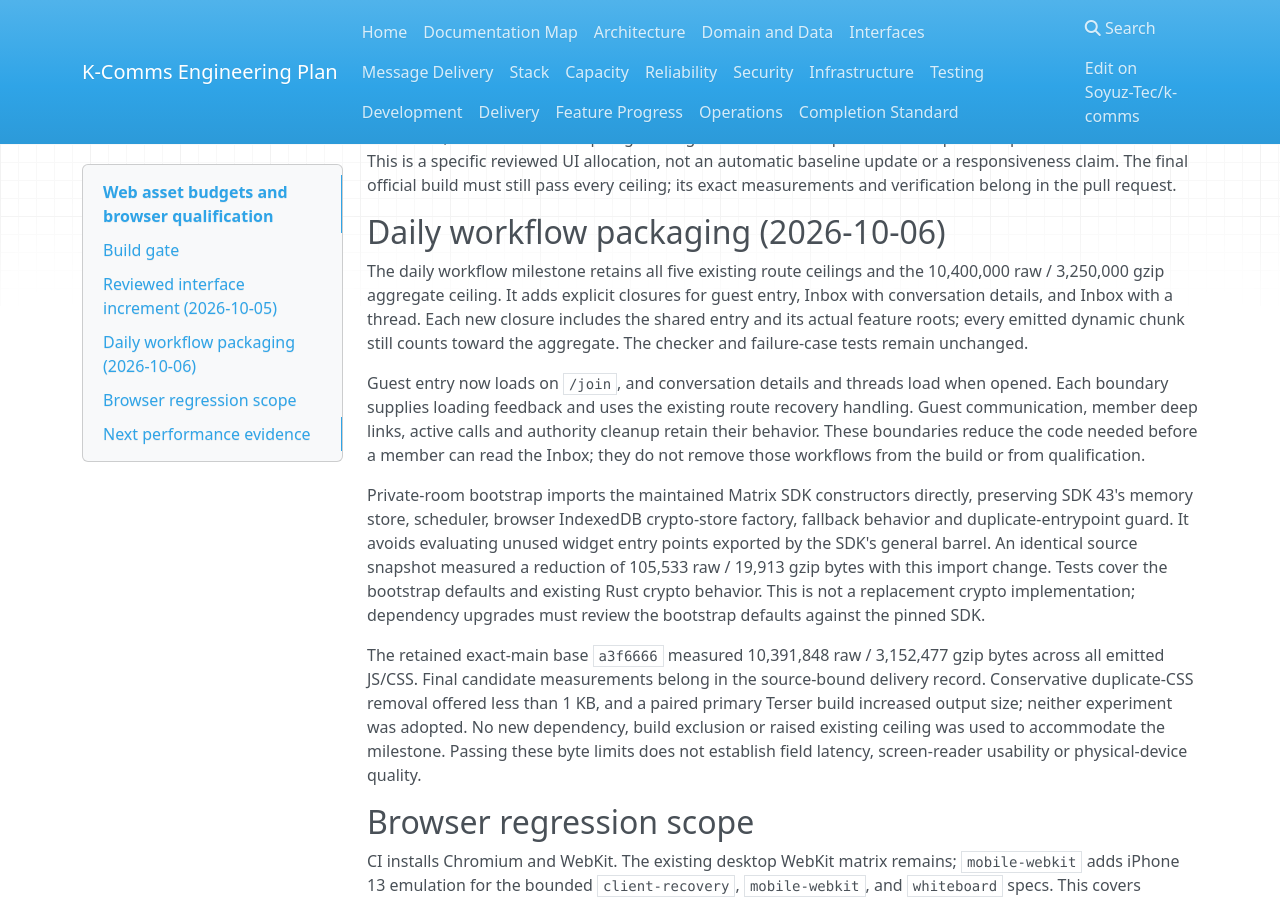
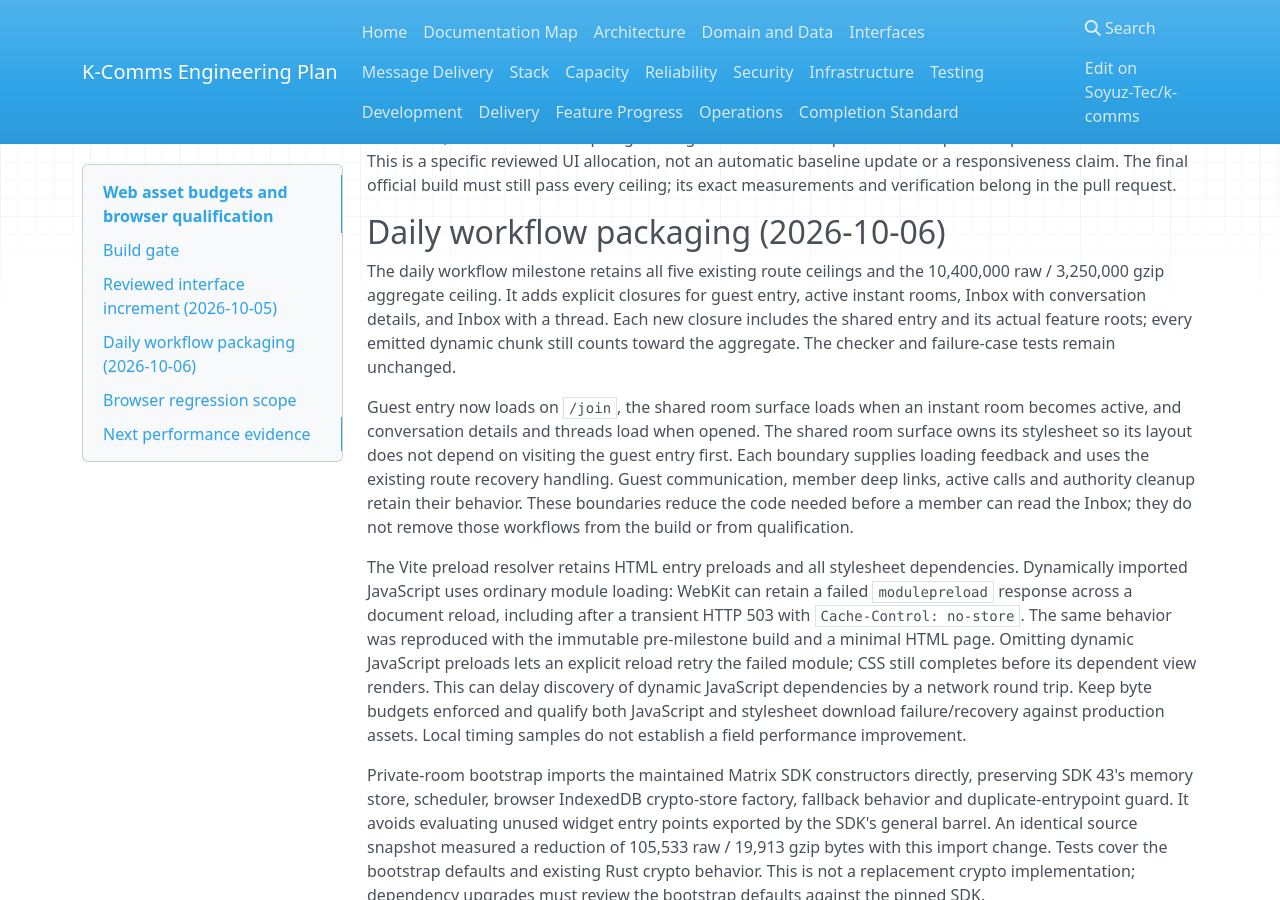
Before and after one commit to Soyuz-Tec/k-comms, an MkDocs documentation site: the page built from docs/11-testing-and-quality/web-performance-budgets.md, in a window 1280 px wide and 900 px high, scrolled down 1751 px. Built offline with MkDocs 1.6.1, drawn with Linux system fonts in a browser that asks for light colours; nearby versions of some CDN libraries.

Commit message:
fix: preserve room styles and recover failed browser modules

```diff
--- a/docs/11-testing-and-quality/web-performance-budgets.md
+++ b/docs/11-testing-and-quality/web-performance-budgets.md
@@ -81,17 +81,31 @@ its exact measurements and verification belong in the pull request.
 
 The daily workflow milestone retains all five existing route ceilings and the
 10,400,000 raw / 3,250,000 gzip aggregate ceiling. It adds explicit closures for
-guest entry, Inbox with conversation details, and Inbox with a thread. Each new
-closure includes the shared entry and its actual feature roots; every emitted
-dynamic chunk still counts toward the aggregate. The checker and failure-case
-tests remain unchanged.
+guest entry, active instant rooms, Inbox with conversation details, and Inbox
+with a thread. Each new closure includes the shared entry and its actual feature
+roots; every emitted dynamic chunk still counts toward the aggregate. The checker
+and failure-case tests remain unchanged.
 
-Guest entry now loads on `/join`, and conversation details and threads load when
-opened. Each boundary supplies loading feedback and uses the existing route
-recovery handling. Guest communication, member deep links, active calls and
+Guest entry now loads on `/join`, the shared room surface loads when an instant
+room becomes active, and conversation details and threads load when opened.
+The shared room surface owns its stylesheet so its layout does not depend on
+visiting the guest entry first. Each boundary supplies loading feedback and uses
+the existing route recovery handling. Guest communication, member deep links, active calls and
 authority cleanup retain their behavior. These boundaries reduce the code
 needed before a member can read the Inbox; they do not remove those workflows
 from the build or from qualification.
+
+The Vite preload resolver retains HTML entry preloads and all stylesheet
+dependencies. Dynamically imported JavaScript uses ordinary module loading:
+WebKit can retain a failed `modulepreload` response across a document reload,
+including after a transient HTTP 503 with `Cache-Control: no-store`. The same
+behavior was reproduced with the immutable pre-milestone build and a minimal
+HTML page. Omitting dynamic JavaScript preloads lets an explicit reload retry
+the failed module; CSS still completes before its dependent view renders.
+This can delay discovery of dynamic JavaScript dependencies by a network round
+trip. Keep byte budgets enforced and qualify both JavaScript and stylesheet
+download failure/recovery against production assets. Local timing samples do
+not establish a field performance improvement.
 
 Private-room bootstrap imports the maintained Matrix SDK constructors directly,
 preserving SDK 43's memory store, scheduler, browser IndexedDB crypto-store
```
Also changed, not shown: clients/web/src/features/guest/GuestAccess.css (+4 -5 lines), 6 other files.
